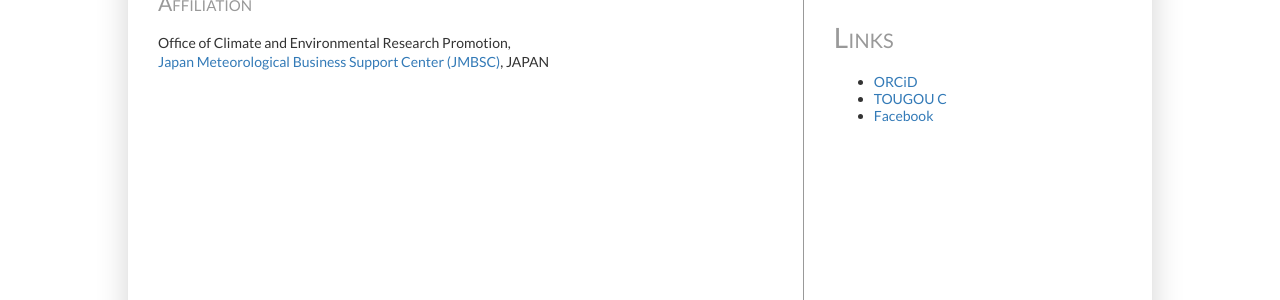
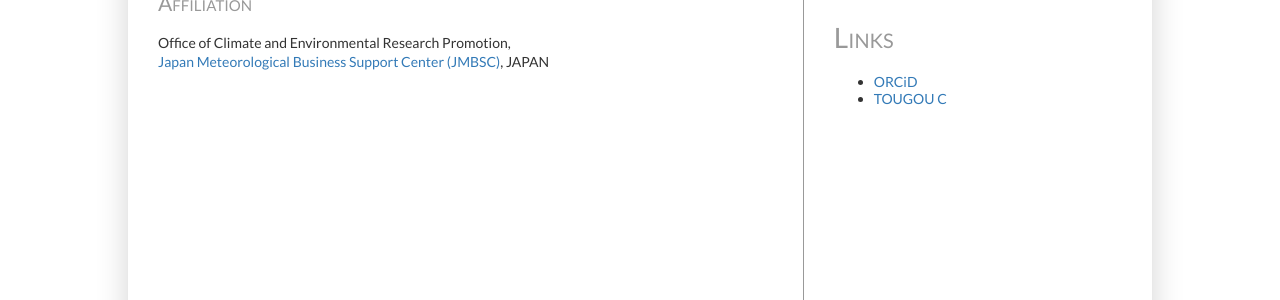
Before and after one commit to rui-climbiz/rui-climbiz.github.io, a Jekyll site: the page built from index.html, in a window 1280 px wide. Shown: the part 425-725 px from the top of the page. Built offline with Jekyll 4.4.1, drawn with Linux system fonts in a browser that asks for light colours.

Commit message:
Update default.html

```diff
--- a/_layouts/default.html
+++ b/_layouts/default.html
@@ -55,7 +55,6 @@
             <ul>
               <li><a href="https://orcid.org/0000-0002-3170-0232">ORCiD</a></li>
 	      <li><a href="http://www.jmbsc.or.jp/tougou/index.html">TOUGOU C</a></li>
-              <li><a href="https://www.facebook.com/rui.ito.33">Facebook</a></li>
             </ul>
           </div>
         </aside>
```
